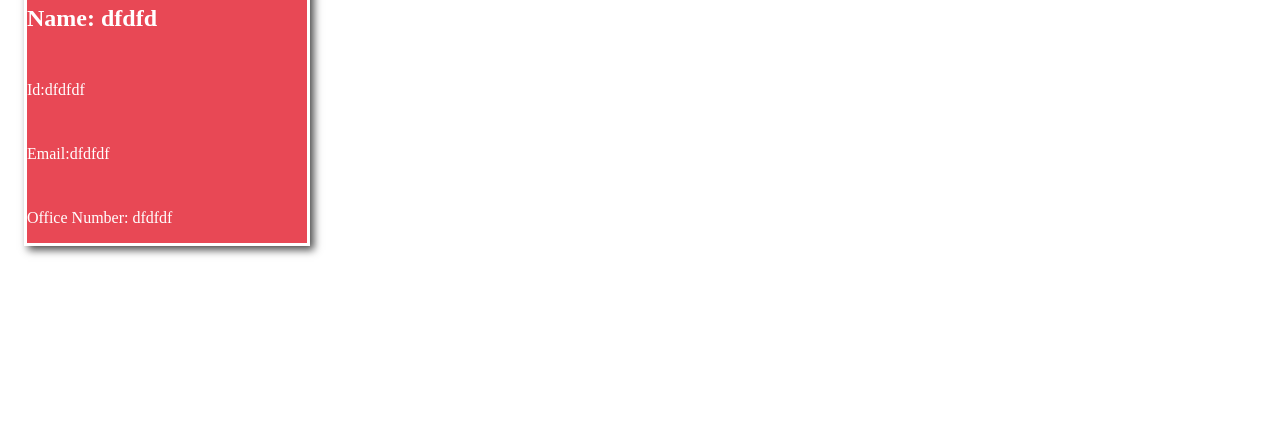
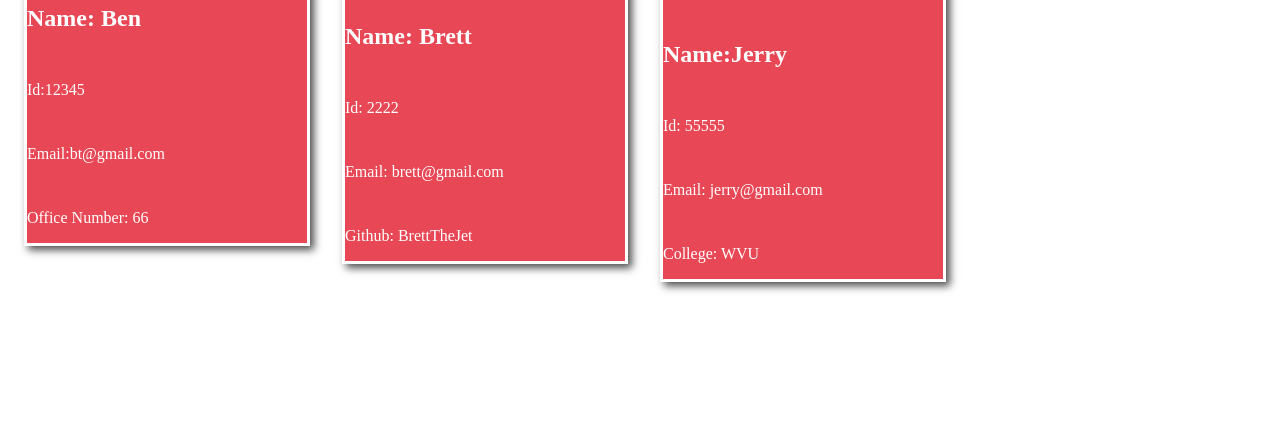
Before and after one commit to BTantillo/Team-Profile, a website: page dist/test.html in a window 1280 px wide. Shown: the part 363-800 px from the top of the page. Drawn offline with Linux system fonts and the light colour scheme.

```diff
--- a/dist/test.html
+++ b/dist/test.html
@@ -15,10 +15,24 @@
 
         <div class="employee-card">
         <h1>Manager</h1>
-        <h2>Name: dfdfd</h2>
-        <p>Id:dfdfdf</p>
-        <p>Email:dfdfdf</p>
-        <p>Office Number: dfdfdf</p>
-        </div><br><br>
+        <h2>Name: Ben</h2>
+        <p>Id:12345</p>
+        <p>Email:bt@gmail.com</p>
+        <p>Office Number: 66</p>
+        </div><br>
+        <div class="employee-card">
+        <h1>Engineer</h1>
+        <h2>Name: Brett</h2>
+        <p>Id: 2222</p>
+        <p>Email: brett@gmail.com</p>
+        <p>Github: BrettTheJet</p>
+        </div><br>
+        <div class="employee-card">
+        <h1>Intern</h1>
+        <h2>Name:Jerry</h2>
+        <p>Id: 55555</p>
+        <p>Email: jerry@gmail.com</p>
+        <p>College: WVU</p>
+        </div>
     </body>
     </html>
```
Also changed, not shown: README.md.
